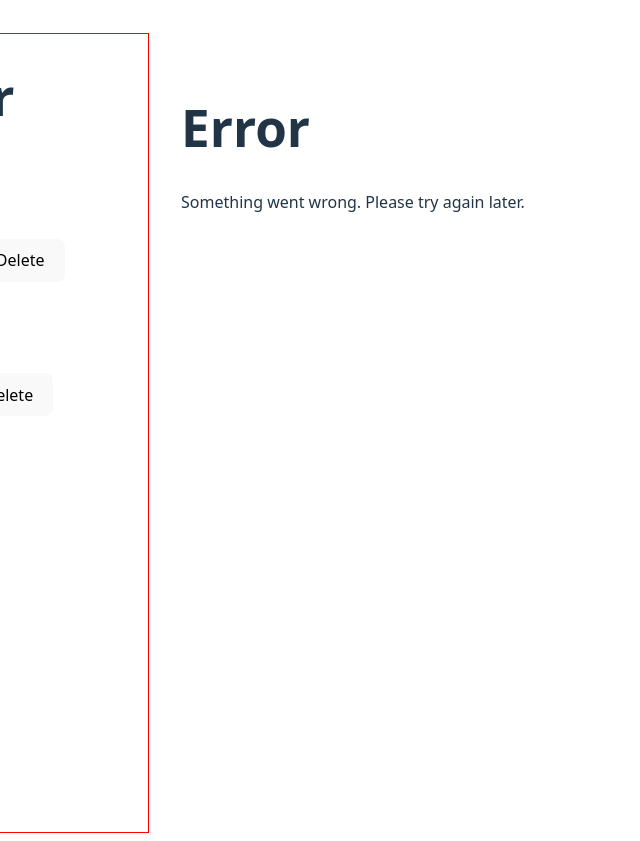
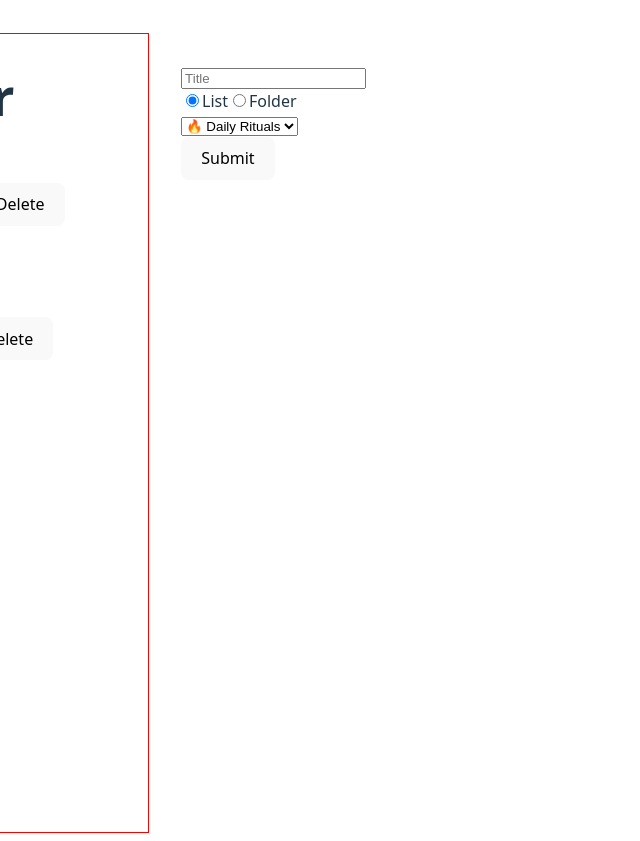
Before and after one commit to thomaswilliamscode/todo, a React (Vite) app: page /add in a window 1280 px wide. Shown: the top 841 px of the page, without its empty margins (0-640 px from the left). Built offline with nearby package versions, Linux system fonts and the light colour scheme.

Commit message:
feat: add AddFolderOrList component for folder and list creation, update Sidebar for navigation, and define FormType interface

```diff
--- /dev/null
+++ b/src/components/AddFolderOrList.tsx
@@ -0,0 +1,169 @@
+import { Link } from 'react-router-dom'
+import { useTodoContext } from '../context/TodoContext'
+import { useState } from 'react'
+import type { FormType } from '../types/formType'
+
+export default function AddFolderOrList () {
+  const { sidebarState, setSidebarState } = useTodoContext()
+  const [ formState, setFormState ] = useState<FormType>({
+    title: '',
+    type: 'list',
+  })
+
+  function viewFolders () {
+    if (formState.type === 'list') {
+      return (
+        <>
+          <select
+            name='folder'
+            id='folder'
+            className='form-select'
+          >
+            {listFoldersAsOptions()}
+          </select>
+        </>
+      )
+    }
+  }
+
+  function listFoldersAsOptions () {
+    const folders = sidebarState.data.filter( (array) =>  {
+      if ( array.type === 'folder') {
+        return array
+      }
+    })
+    const names = folders.map ((folder) => {
+      return (
+        <option
+
+          value={`${folder.id}`}
+          key={`${folder.id}`}
+        >
+          {folder.name}
+        </option>
+      );
+
+
+    })
+  return names;
+
+  }
+
+  function createId (type: string): number {
+    if (type === 'list') {
+      const allLists = sidebarState.data.filter( (obj) => {
+        if (obj.type === 'list') {
+          return obj
+        }
+      })
+      const ids = allLists.map ( (list) => {
+        return list.id
+      })
+      const max = Math.max(...ids)
+
+      const id = max + 1;
+      return id
+    }
+    else if (type === 'folder') {
+      const allLists = sidebarState.data.filter((obj) => {
+        if (obj.type === 'folder') {
+          return obj;
+        }
+      });
+      const ids = allLists.map((folder) => {
+        return folder.id;
+      });
+      const max = Math.max(...ids);
+
+      const id = max + 1;
+      return id;
+    }
+    return 1;
+  }
+
+  function submit(e: React.FormEvent<HTMLFormElement>) {
+    e.preventDefault();
+    console.log(sidebarState);
+    const newItem = {}
+    if (formState.type === 'list') {
+      newItem.id = createId('list')
+      newItem.todos = [];
+      newItem.type = formState.type;
+      newItem.name = formState.title;
+    }
+    if (formState.type === 'folder') {
+      newItem.id = createId('folder');
+      newItem.open = false;
+      newItem.type = formState.type;
+      newItem.name = formState.title;
+    }
+
+
+
+    setSidebarState( prev => ({
+      ...prev,
+      data: [
+        ...prev.data, newItem
+      ]
+  }))
+  setFormState({
+    title: '',
+    type: 'list',
+  });
+  }
+  return (
+    <>
+      <form onSubmit ={submit}>
+        <div>
+          <input
+            type='text'
+            name='name'
+            value={formState.title}
+            onChange={(e) =>
+              setFormState({ ...formState, title: e.target.value })
+            }
+            placeholder='Title'
+          />
+          <div>
+            <input
+              type='radio'
+              value='list'
+              id='list'
+              name='type'
+              checked={formState.type === 'list'}
+              onChange={(e) =>
+                setFormState({
+                  ...formState,
+                  type: e.target.value as FormType['type'],
+                })
+              }
+            />
+            <label htmlFor='list'>List</label>
+            <input
+              type='radio'
+              value='folder'
+              id='folder'
+              name='type'
+              checked={formState.type === 'folder'}
+              onChange={(e) =>
+                setFormState({
+                  ...formState,
+                  type: e.target.value as FormType['type'],
+                })
+              }
+            />
+
+            <label htmlFor='folder'>Folder</label>
+          </div>
+          {viewFolders()}
+        </div>
+        <button
+          className='form-submit'
+          type='submit'
+        >
+          Submit
+        </button>
+      </form>
+    </>
+  );
+}
--- a/src/components/Sidebar.tsx
+++ b/src/components/Sidebar.tsx
@@ -1,4 +1,6 @@
 import SidebarFoldersAndLists from './SidebarFoldersAndLists'
+import AddFolderOrList from './AddFolderOrList'
+import { Link } from 'react-router-dom'
 
 export default function Sidebar () {
   return (
@@ -7,8 +9,7 @@ export default function Sidebar () {
         <h1>SideBar</h1>
       </div>
       <div id='sidebar-bottom'>
-        <p> Folder +</p>
-        <p>Lists +</p>
+        <Link to='/add'>Add</Link>
         <SidebarFoldersAndLists />
       </div>
     </div>
--- a/src/main.tsx
+++ b/src/main.tsx
@@ -9,6 +9,7 @@ import DripFeedPage from './pages/DripFeedPage.tsx';
 import ErrorPage from './pages/ErrorPage.tsx';
 import Layout from './components/Layout.tsx';
 import TodoList from './components/TodoList'
+import AddFolderOrList from './components/AddFolderOrList'
 
 const router = createBrowserRouter([
   {
@@ -30,6 +31,10 @@ const router = createBrowserRouter([
       {
         path: 'list/:id',
         element: <TodoList />
+      },
+      {
+        path: '/add',
+        element: <AddFolderOrList />
       }
     ],
   },
--- /dev/null
+++ b/src/types/formType.ts
@@ -0,0 +1,5 @@
+export interface FormType {
+  title: string,
+  type: 'list' | 'folder',
+  folderName?: number,
+}
```
